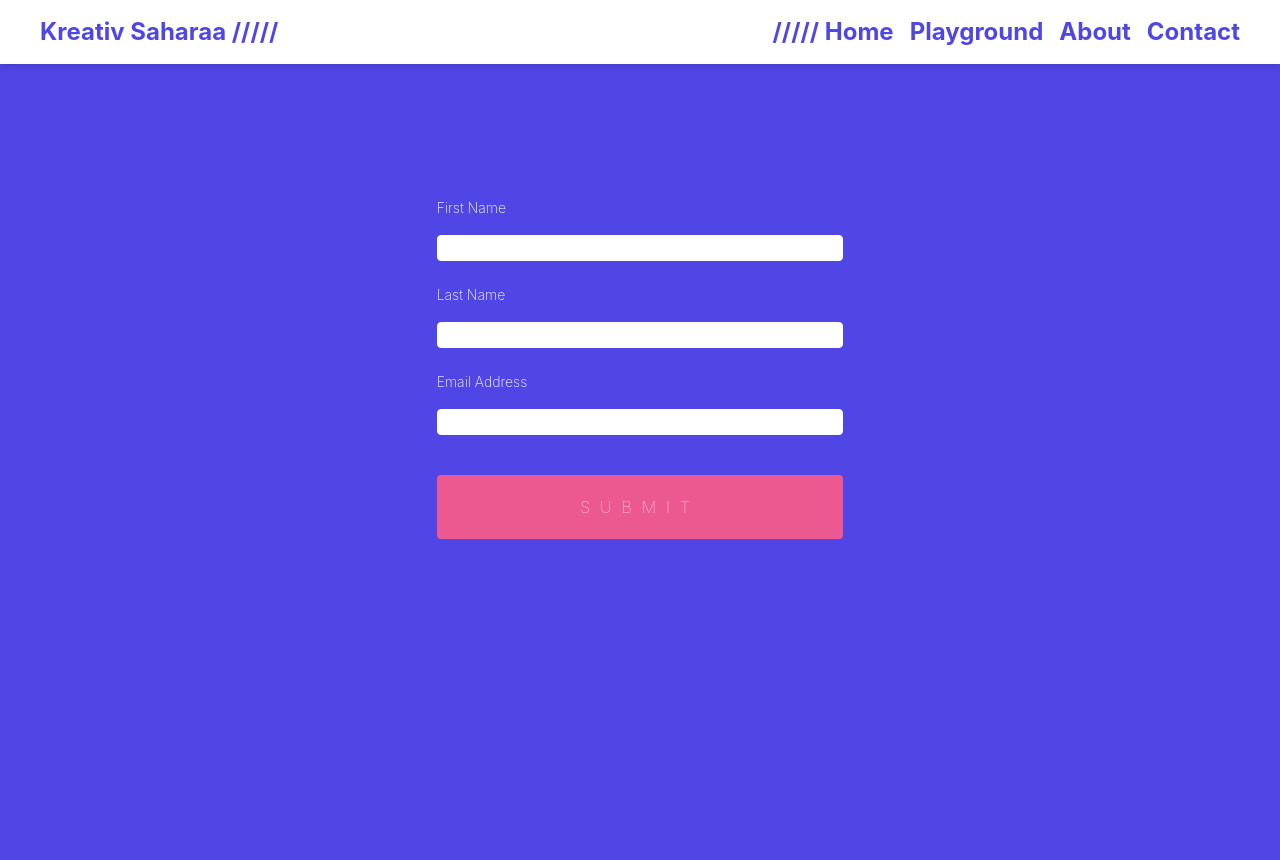
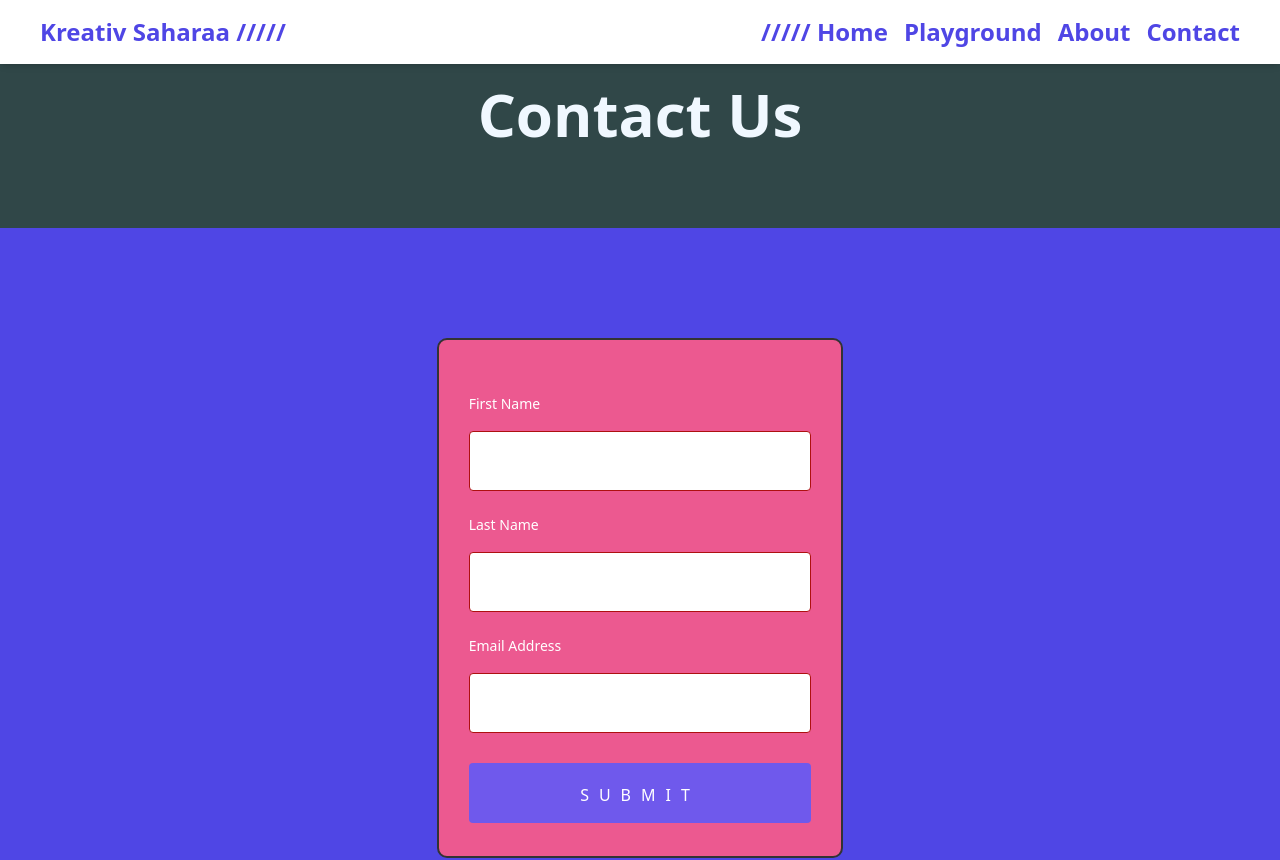
Before and after one commit to JkuatPas/JKUATBIT2207JAVASCRIPTLEARNING-, a React (Vite) app: page /contact in a window 1280 px wide. Shown: the top 860 px of the page. Built offline with nearby package versions, Linux system fonts and the light colour scheme.

Commit message:
Added: Form to the contacts list for collaborators to teach our

```diff
--- a/src/views/Contact.jsx
+++ b/src/views/Contact.jsx
@@ -15,14 +15,17 @@ const Contact = () => {
     defaultValues: {
       firstname: "",
       lastname: "",
-      email: ""
+      email: "",
     }
   });
 
-  console.log(watch("email"));
+  console.log(watch( "email"));
   return (
     <div>
       <Navbar  />
+      <section className='mt-16 text-6xl font-bold '>
+        <h1>Contact Us</h1>
+      </section>
       <main className='bg-indigo-600 w-full h-screen mt-16'>
         <form className='w-1/3 mx-auto mt-20 bg-slate-300 p-10 rounded-lg'
           onSubmit={handleSubmit((data) => {
@@ -31,15 +34,13 @@ const Contact = () => {
         >
           <label>First Name</label>
           <input {...register("firstname", { required: true, maxLength: 10 })} />
-          {errors.firstname && <p>Your Firstname is required</p>}
+          {errors.firstname && <p className='invalid'>Your Firstname is required</p>}
           <label>Last Name</label>
           <input {...register("lastname", { required: true, maxLength: 10 })} />
-          {errors.lastname && <p>You lastname is required</p>}
+          {errors.lastname && <p className='invalid'>You lastname is required</p>}
           <label>Email Address</label>
-          <input
-            {...register("email", { required: true, maxLength: 10 })}
-          />
-          {errors.email && <p>Please Enter Email</p>}
+          <input {...register("email", { required: true, maxLength: 10 })} />
+          {errors.email && <p className='invalid'>Please Enter Email</p>}
           <input type="submit" />
         </form>
       </main>
--- a/src/views/contact.css
+++ b/src/views/contact.css
@@ -1,49 +1,18 @@
-body {
-    background: #0e101c;
-    font-family: -apple-system, BlinkMacSystemFont, "Segoe UI", "Roboto", "Oxygen",
-        "Ubuntu", "Cantarell", "Fira Sans", "Droid Sans", "Helvetica Neue",
-        sans-serif;
-}
 
 form {
+    background: #0e101c;
     max-width: 500px;
     margin: 0 auto;
 }
 
-h1 {
-    font-weight: 100;
-    color: white;
-    text-align: center;
-    padding-bottom: 10px;
-    border-bottom: 1px solid rgb(79, 98, 148);
+.invalid {
+    color: #ffffff;
 }
 
-.form {
-    background: #0e101c;
-    max-width: 400px;
-    margin: 0 auto;
-}
-
-p {
-    color: #bf1650;
-}
-
-p::before {
+.invalid::before {
     display: inline;
     content: "⚠ ";
 }
-
-input {
-    display: block;
-    box-sizing: border-box;
-    width: 100%;
-    border-radius: 4px;
-    border: 1px solid white;
-    padding: 10px 15px;
-    margin-bottom: 10px;
-    font-size: 14px;
-}
-
 label {
     line-height: 2;
     text-align: left;
@@ -54,75 +23,37 @@ label {
     font-size: 14px;
     font-weight: 200;
 }
+input {
+    display: block;
+    box-sizing: border-box;
+    width: 100%;
+    height: 60px;
+    border-radius: 4px;
+    border: 1px solid rgb(174, 16, 16);
+    margin-bottom: 10px;
+    font-size: 32px;
+}
 
-button[type="submit"],
 input[type="submit"] {
-    background: #ec5990;
+    height: 60px;
+    margin-top: 30px;
+    background: #6f59ec;
     color: white;
     text-transform: uppercase;
     border: none;
-    margin-top: 40px;
     padding: 20px;
     font-size: 16px;
     font-weight: 100;
     letter-spacing: 10px;
 }
 
-button[type="submit"]:hover,
-input[type="submit"]:hover {
-    background: #bf1650;
+form{
+    display: flex;
+    flex-direction: column;
+    border: 2px solid #333;
+    border-radius: 10px;
+    padding: 30px;
+    height: 65vh;
+    background-color: #ec5990;
+
 }
-
-button[type="submit"]:active,
-input[type="button"]:active,
-input[type="submit"]:active {
-    transition: 0.3s all;
-    transform: translateY(3px);
-    border: 1px solid transparent;
-    opacity: 0.8;
-}
-
-input:disabled {
-    opacity: 0.4;
-}
-
-input[type="button"]:hover {
-    transition: 0.3s all;
-}
-
-button[type="submit"],
-input[type="button"],
-input[type="submit"] {
-    -webkit-appearance: none;
-}
-
-.App {
-    max-width: 600px;
-    margin: 0 auto;
-}
-
-button[type="button"] {
-    display: block;
-    appearance: none;
-    background: #333;
-    color: white;
-    border: none;
-    text-transform: uppercase;
-    padding: 10px 20px;
-    border-radius: 4px;
-}
-
-hr {
-    margin-top: 30px;
-}
-
-button {
-    display: block;
-    appearance: none;
-    margin-top: 40px;
-    border: 1px solid #333;
-    margin-bottom: 20px;
-    text-transform: uppercase;
-    padding: 10px 20px;
-    border-radius: 4px;
-}
```
Also changed, not shown: src/components/navbar/navbar.css (added).
